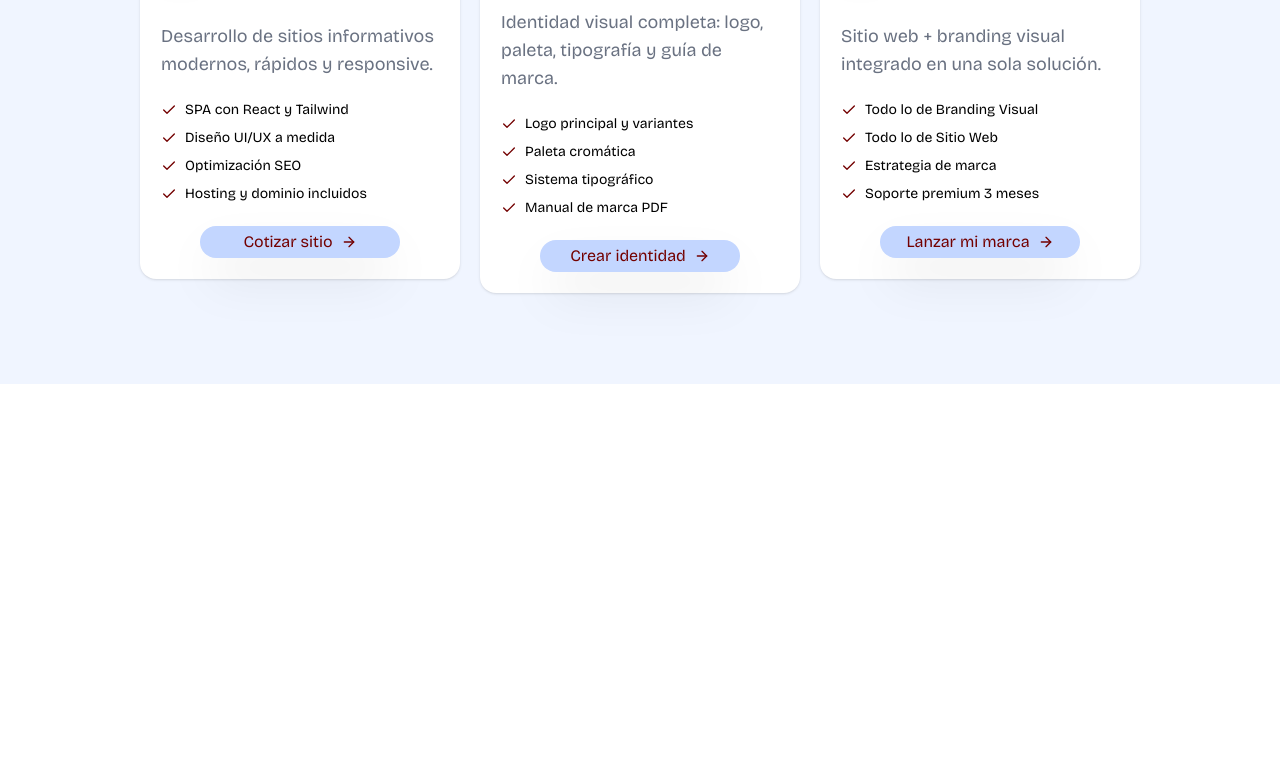
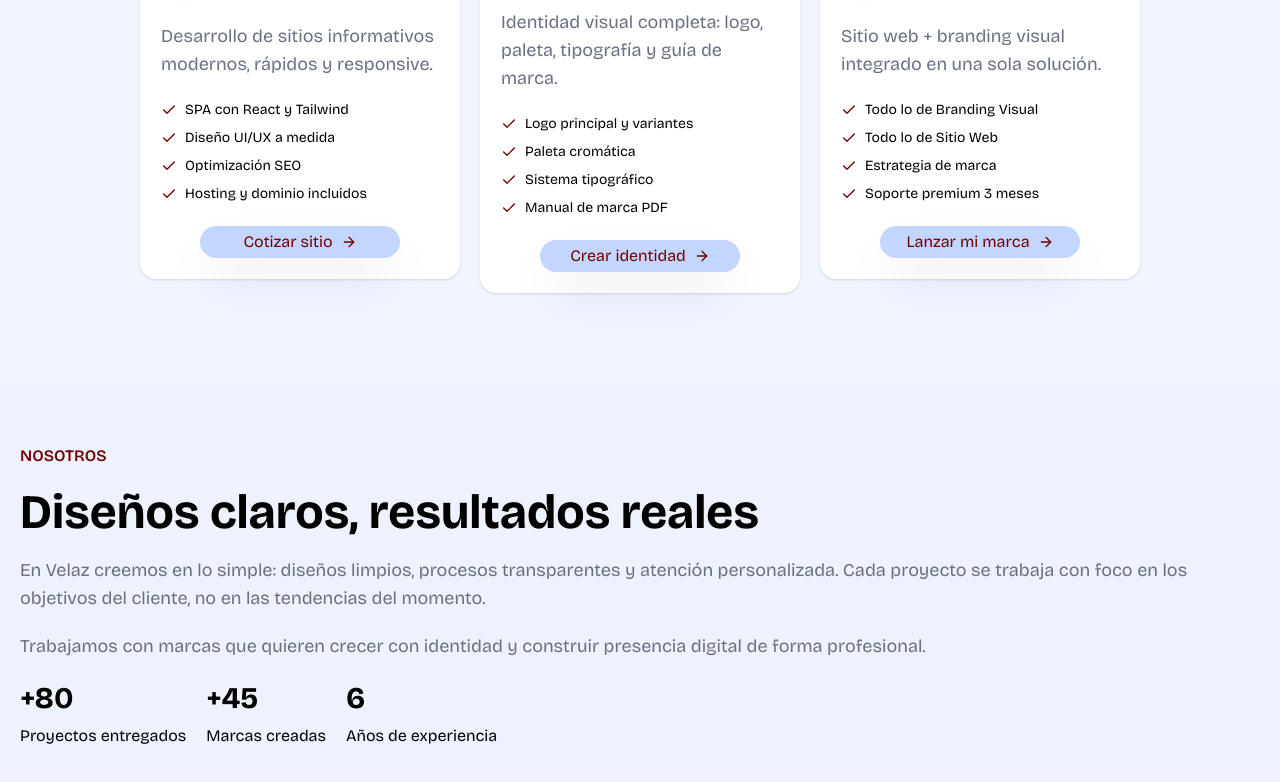
Before and after one commit to CasJuan/velaz-agency, a React (Vite) app: page / in a window 1280 px wide. Shown: the part 1216-1998 px from the top of the page. Before the commit the page ends 1600 px from the top, so only its background shows below. Built offline with nearby package versions, Linux system fonts and the light colour scheme.

Commit message:
nosotros terminado

```diff
--- /dev/null
+++ b/src/Nosotros.jsx
@@ -0,0 +1,32 @@
+
+export const Nosotros = () => {
+    return (
+        <section id="nosotros" className="bg-[#EDF2FC] w-full min-h-svh">
+            <div className="flex flex-col items-start justify-center gap-5 p-5">
+                <span className="uppercase text-secondary text-base font-semibold mt-10">Nosotros</span>
+                <h2 className="text-5xl font-bold">Diseños claros, resultados reales</h2>
+                <p className="text-lg  text-gray-500">En Velaz creemos en lo simple: diseños limpios, procesos transparentes y atención personalizada. Cada proyecto se trabaja con foco en los objetivos del cliente, no en las tendencias del momento.</p>
+                <p className="text-lg  text-gray-500">Trabajamos con marcas que quieren crecer con identidad y construir presencia digital de forma profesional.</p>
+                <div className="flex flex-row items-start justify-center gap-5">
+                    <div className="flex flex-col items-start justify-center gap-2">
+                        <h4 className="text-3xl font-bold">+80</h4>
+                        <p className="text-base">Proyectos entregados</p>
+                    </div>
+                    <div className="flex flex-col items-start justify-center gap-2">
+                        <h4 className="text-3xl font-bold">+45</h4>
+                        <p className="text-base">Marcas creadas</p>
+                    </div>
+                    <div className="flex flex-col items-start justify-center gap-2">
+                        <h4 className="text-3xl font-bold">6</h4>
+                        <p className="text-base">Años de experiencia</p>
+                    </div>
+                </div>
+            </div>
+            {/* <div className="h-full w-full">
+                <div className="w-50 h-50 bg-red-300 rounded-2xl absolute buttom-50 rotate-45"></div>
+                <div className="w-50 h-50 bg-green-400 rounded-2xl absolute left-50 rotate-45"></div>
+                <div className="w-50 h-50 bg-red-500 rounded-2xl absolute left-20"></div>
+            </div> */}
+        </section>
+    )
+}
--- a/src/main.jsx
+++ b/src/main.jsx
@@ -4,11 +4,13 @@ import './index.css'
 import { Nav } from './Nav'
 import { Hero } from './Hero'
 import { Servicios } from './Servicios'
+import { Nosotros } from './Nosotros'
 
 createRoot(document.getElementById('root')).render(
   <StrictMode>
     <Nav/>
     <Hero/>
     <Servicios/>
+    <Nosotros/>
   </StrictMode>,
 )
```
